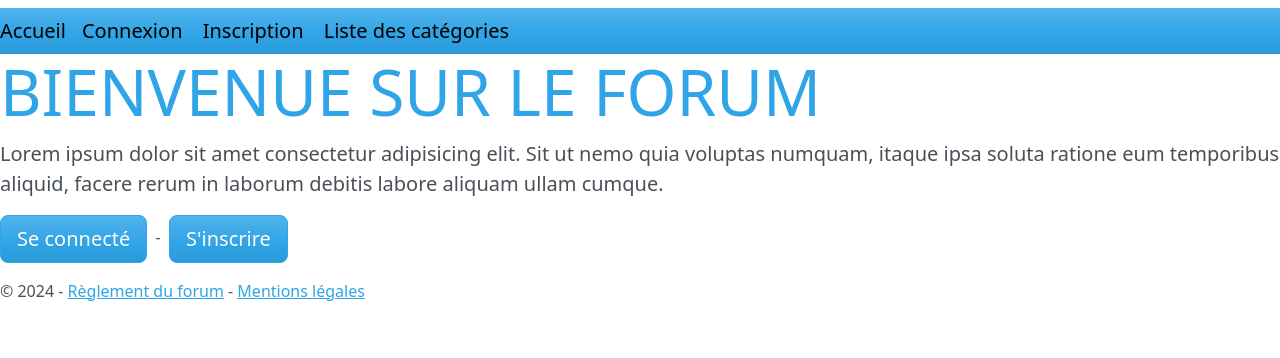
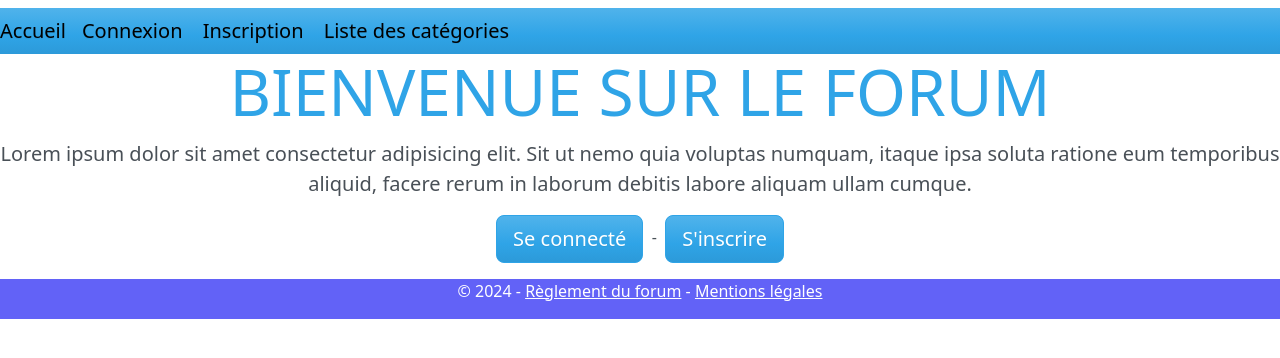
Before and after one commit to Nilphesai/Ho_Gael, a PHP site: page / in a window 1280 px wide. Shown: the top 358 px of the page. Run offline with PHP 8.4, Linux system fonts and the light colour scheme; some libraries are stand-ins or nearby versions.

Commit message:
appli forum : CSS rajout flexbox

```diff
--- a/forumPlateau/public/css/style.css
+++ b/forumPlateau/public/css/style.css
@@ -1,20 +1,20 @@
-html {
+#wrapper{
     display: flex;
-    justify-content: center;
+    flex-direction: column;
+}
+#home{
+    text-align: center;
+}
+.forum{
+    display: flex;
 }
 
-#wrapper{
-    display: flex;
-    justify-content: center;
-    flex-direction: column;
-    text-align: center;
-}
-#forum{
-    display: flex;
-    flex-direction: column;
+p a{
     color: white;
 }
 
 footer{
-    background-color: brown;
+    background-color: rgb(98, 98, 247);
+    color: white;
+    text-align: center;
 }
--- a/forumPlateau/view/home.php
+++ b/forumPlateau/view/home.php
@@ -1,4 +1,4 @@
-<div class="jumbotron">
+<div class="jumbotron" id='home'>
 <h1 class="display-3">BIENVENUE SUR LE FORUM</h1>
 
 <p class="lead">Lorem ipsum dolor sit amet consectetur adipisicing elit. Sit ut nemo quia voluptas numquam, itaque ipsa soluta ratione eum temporibus aliquid, facere rerum in laborum debitis labore aliquam ullam cumque.</p>
--- a/forumPlateau/view/layout.php
+++ b/forumPlateau/view/layout.php
@@ -10,7 +10,7 @@
         <link rel="stylesheet" href="https://cdnjs.cloudflare.com/ajax/libs/font-awesome/5.13.0/css/all.min.css" integrity="sha256-h20CPZ0QyXlBuAw7A+KluUYx/3pK+c7lYEpqLTlxjYQ=" crossorigin="anonymous" />
 
         <link rel="stylesheet" href="<?= PUBLIC_DIR ?>css/bootstrap.css">
-
+        <link rel="stylesheet" href="<?= PUBLIC_DIR ?>css/style.css">
         <title>FORUM</title>
     </head>
     <body>
```
